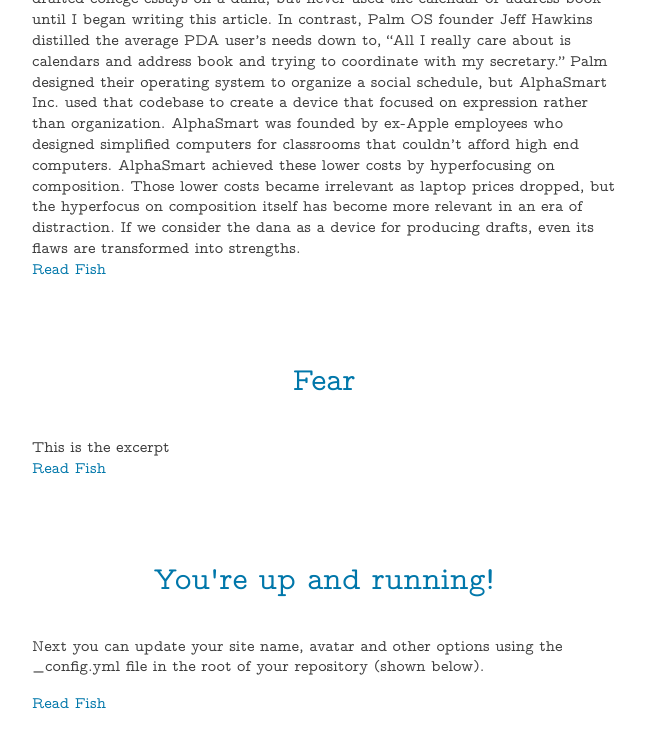
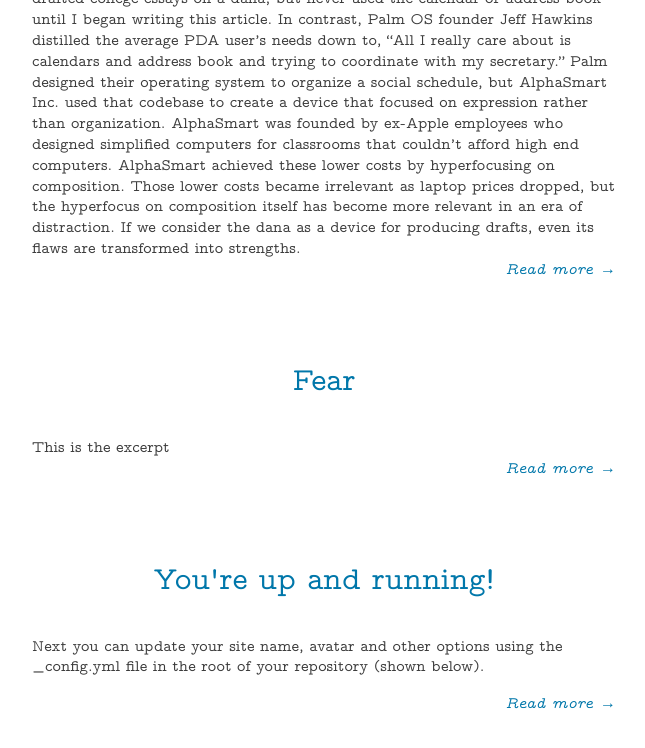
Before and after one commit to rjjiii/rjjiii.github.io, a Jekyll site: the page built from words.html, in a window 1280 px wide and 900 px high, scrolled down 420 px. Shown: the top 748 px of the window, without its empty margins (316-961 px from the left). Built offline with Jekyll 4.4.1, drawn with Linux system fonts in a browser that asks for light colours.

Commit message:
Update words.html

```diff
--- a/words.html
+++ b/words.html
@@ -11,8 +11,9 @@ layout: default
       <div class="entry">
         {{ post.excerpt }}
       </div>
-
-      <a href="{{ site.baseurl }}{{ post.url }}" class="read-more">Read Fish</a>
+      <p class="content_full_link">
+        <a href="{{ site.baseurl }}{{ post.url }}" class="read-more">Read more</a>
+      </p>
     </article>
   {% endfor %}
 </div>
```
